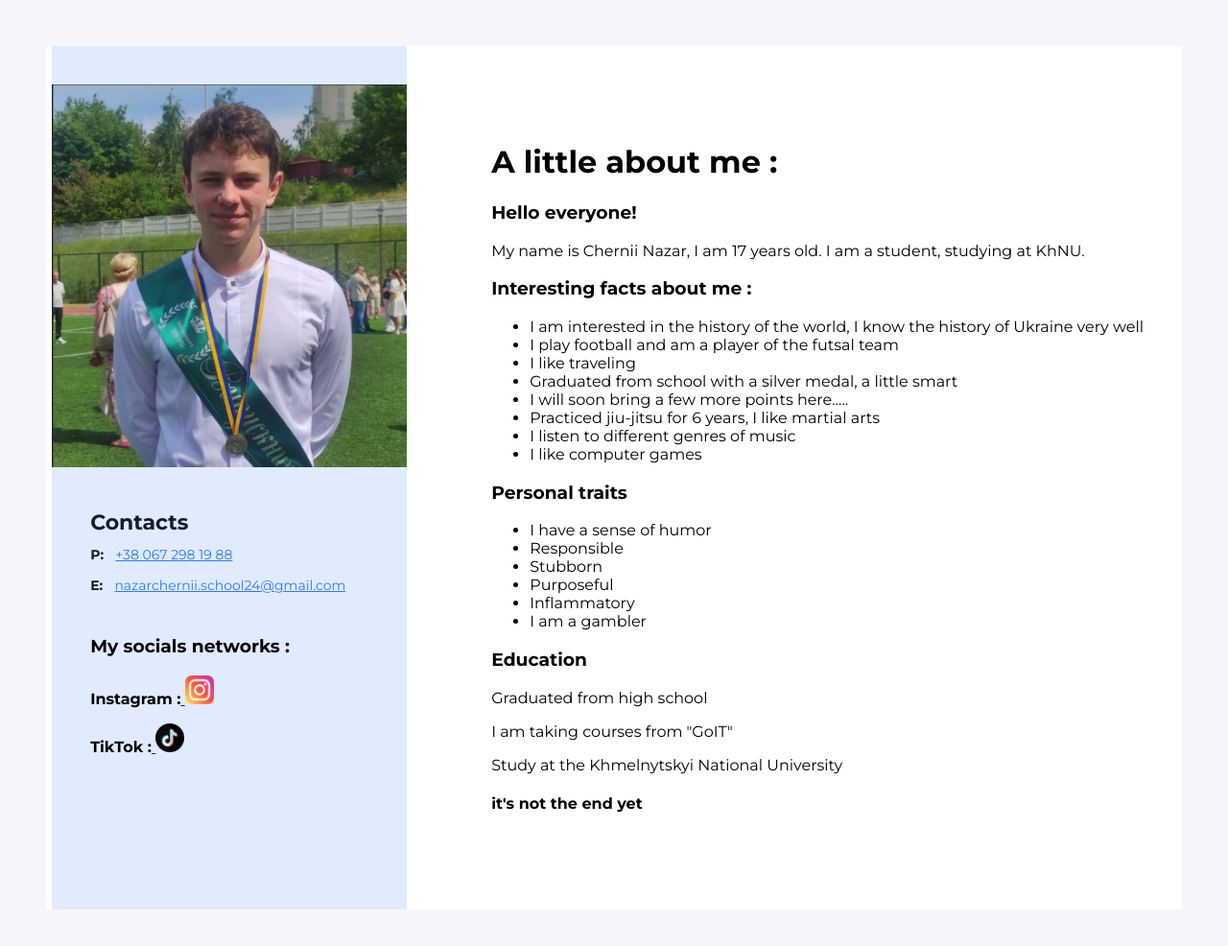
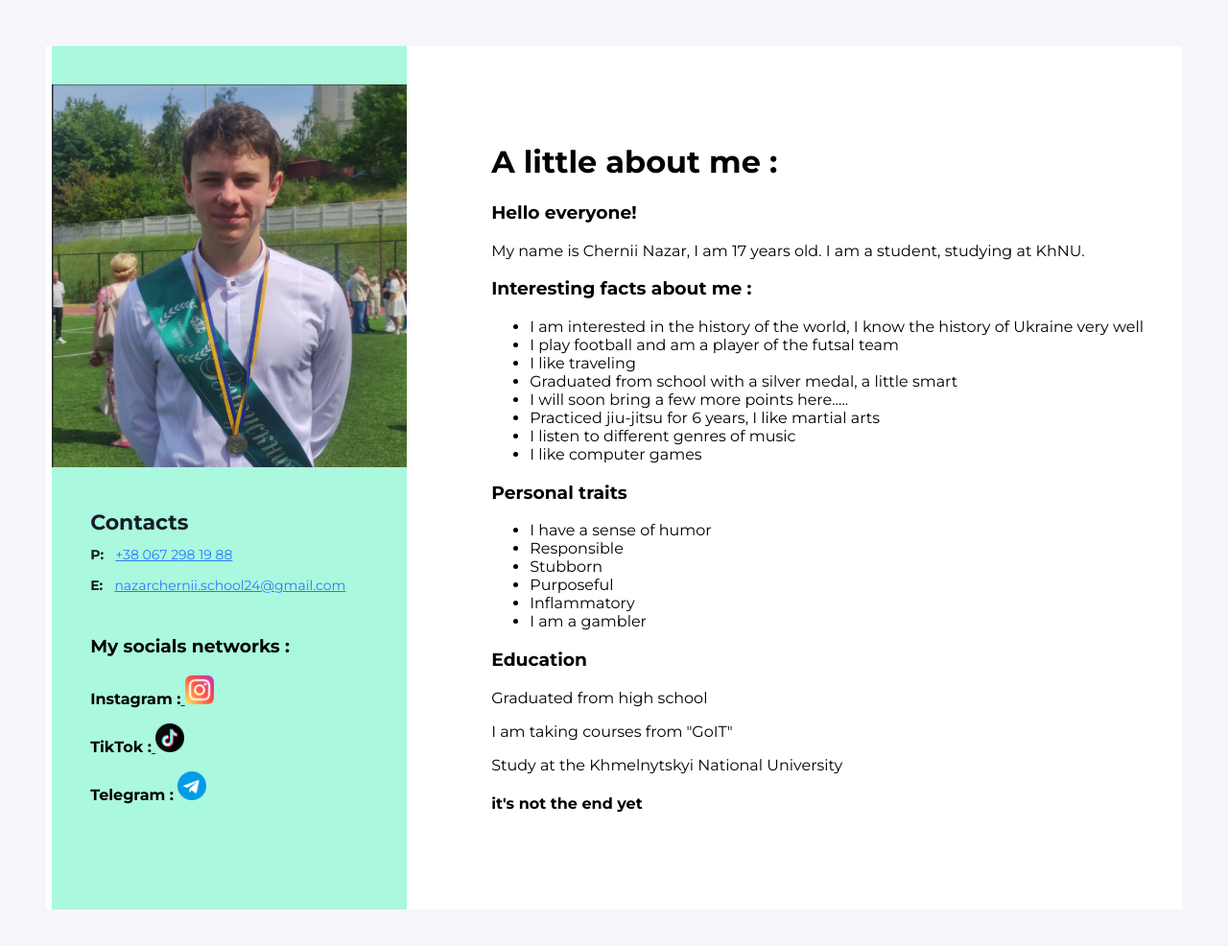
Before and after one commit to CherniiNazar/pr1.portfolio, a plain HTML site: page index.html in a window 1280 px wide. Shown: the whole page at 96% size. Drawn offline with Linux system fonts and the light colour scheme.

Commit message:
first commit

```diff
--- a/css/styles.css
+++ b/css/styles.css
@@ -21,9 +21,9 @@ body {
     box-sizing: border-box;
 }
 
-/* Sidebar */
+/* Sidebar #e0ebfe;*/
 .sidebar {
-    background: #e0ebfe;
+    background: #aaf8dd;
     padding-top: 40px;
     padding-bottom: 40px;
     box-sizing: border-box;
--- a/index.html
+++ b/index.html
@@ -123,6 +123,17 @@
                 />
               </a>
             </p>
+            <p>
+              <b>Telegram :</b>
+              <a href="https://t.me/ukr_hokage" target="_blank">
+                <img
+                  src="img\free-icon-telegram-2111646.png"
+                  width="30"
+                  height="30"
+                  alt="Telegram-icon"
+                />
+              </a>
+            </p>
           </div>
         </div>
       </aside>
```
Also changed, not shown: img/free-icon-telegram-2111646.png (added).
